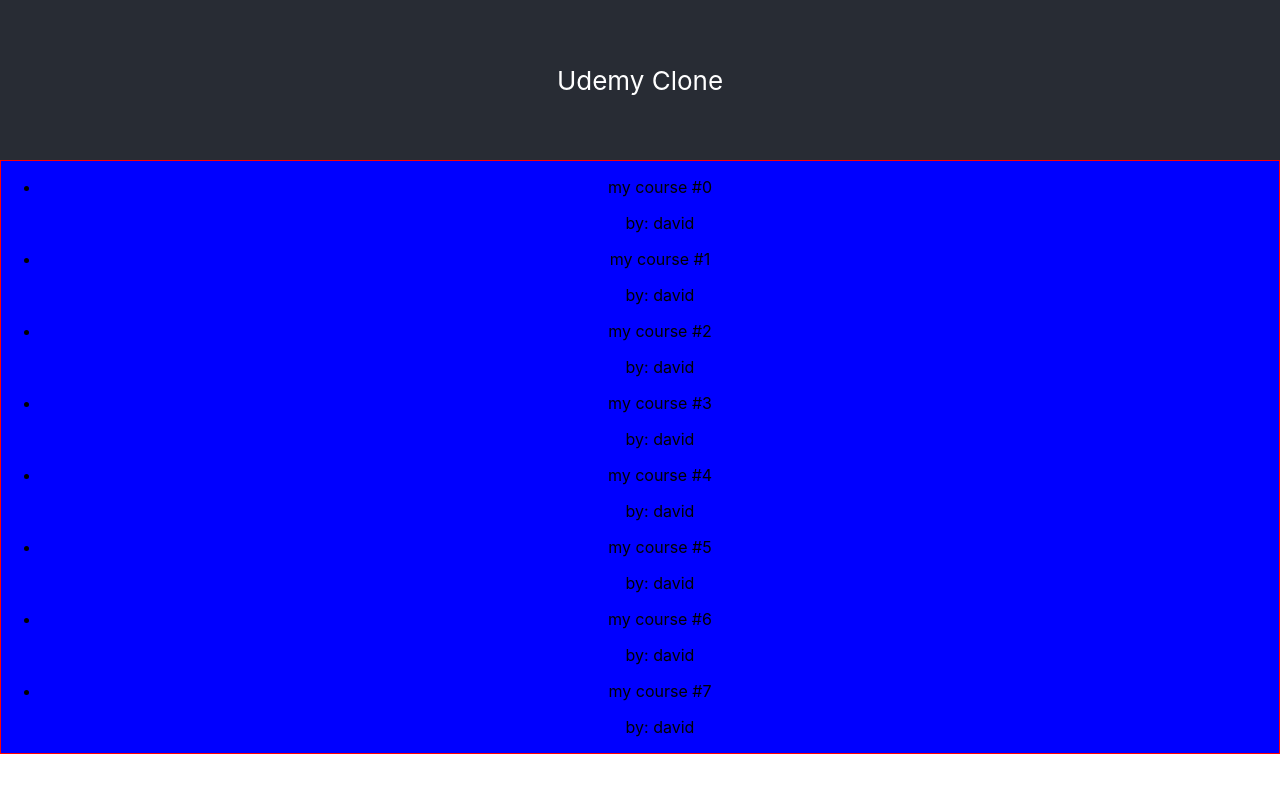
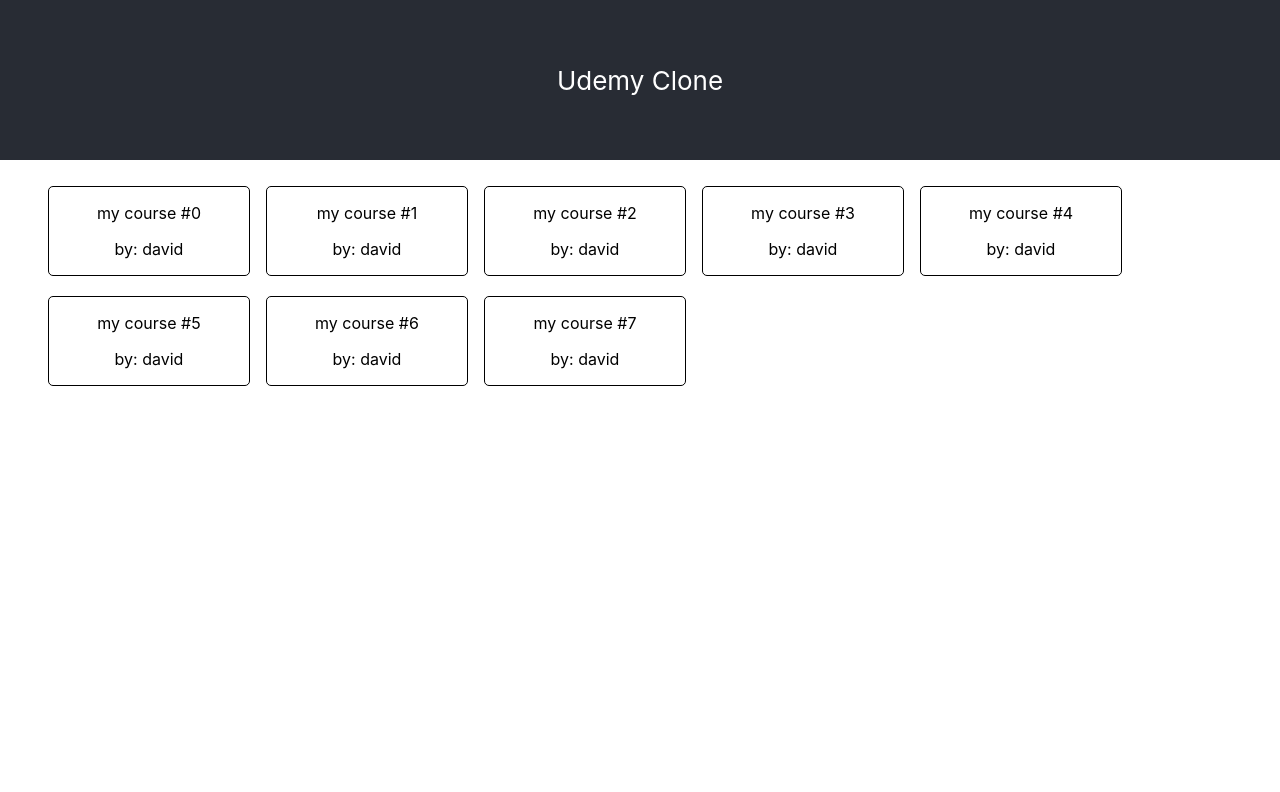
Before and after one commit to idantaddei/react-udemy, a React (Create React App) app in the folder client/: page / in a window 1280 px wide. Shown: the top 792 px of the page. Built offline with nearby package versions, Linux system fonts and the light colour scheme.

Commit message:
update styles

```diff
--- a/client/src/styles/course.css
+++ b/client/src/styles/course.css
@@ -1,4 +1,17 @@
-.Course-list {
-  background-color: blue;
-  border: solid 1px red;
+.Course-list ul {
+  list-style: none;
+  display: flex;
+  flex-wrap: wrap;
 }
+
+.Course-item {
+  min-width: 200px;
+  border-radius: 5px;
+  border: 1px solid black;
+  margin: 10px 8px;
+}
+
+.Course-item:hover {
+  background-color: red;
+  cursor: pointer;
+}
```
